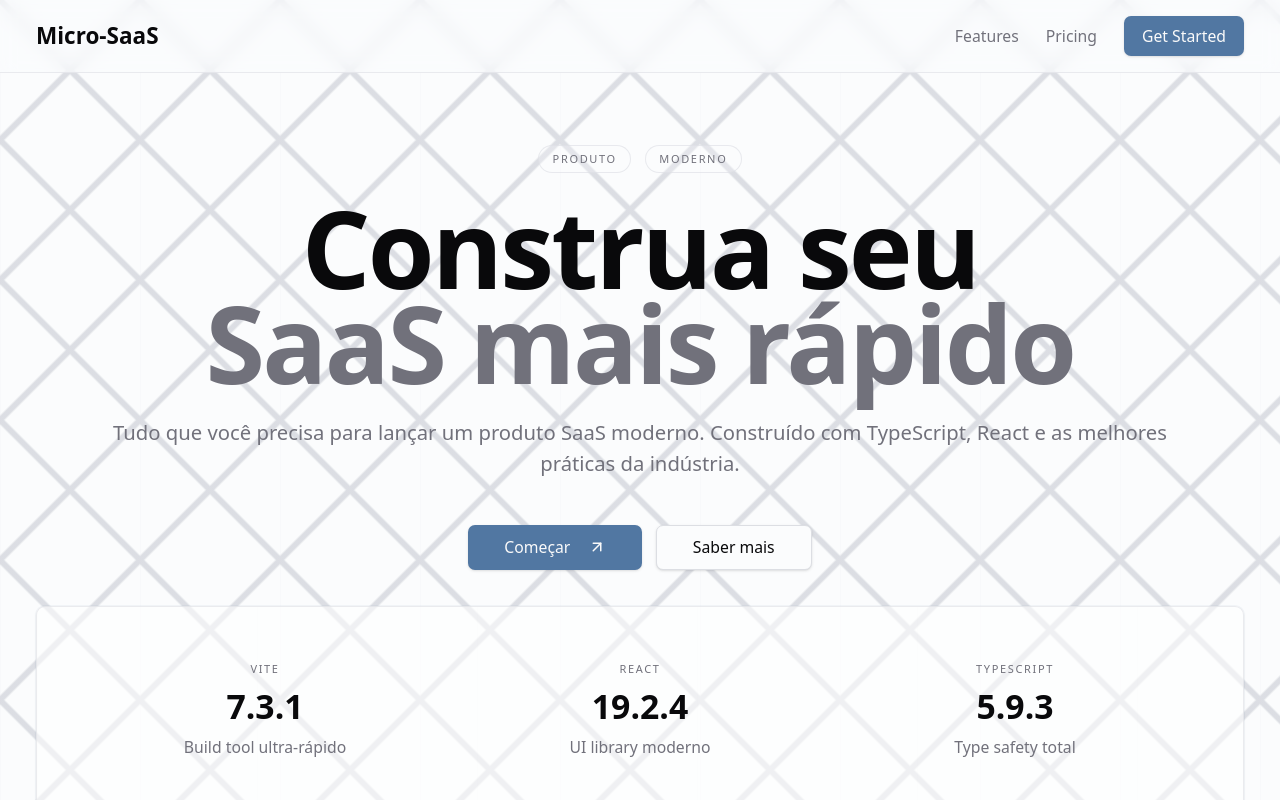
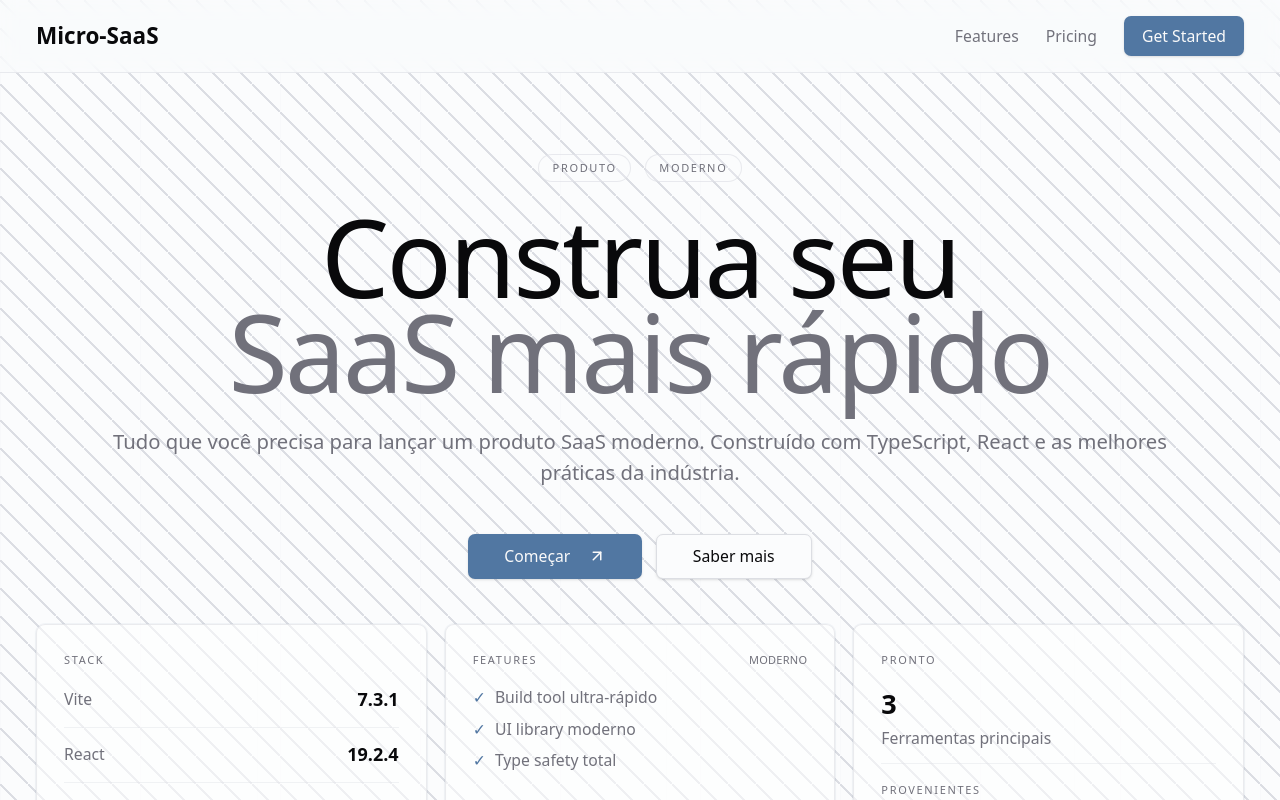
Before and after one commit to alternative-down/landing-page-saas, a React (Vite) app: page / in a window 1280 px wide. Shown: the top 800 px of the page. Built offline with nearby package versions, Linux system fonts and the light colour scheme.

Commit message:
fix: correct diagonal line pattern and apply refactored App.tsx

```diff
--- a/src/App.tsx
+++ b/src/App.tsx
@@ -45,20 +45,26 @@ function App() {
 
       <main className="flex-1">
         {/* Hero */}
-        <section className="relative overflow-hidden pt-12 pb-12 sm:pt-16 sm:pb-16">
+        <section className="relative overflow-hidden pb-4 pt-2 sm:pb-6">
           <Container>
             <div className="pointer-events-none absolute inset-0 opacity-70">
               <div className="absolute inset-0 bg-[linear-gradient(to_right,theme(colors.border)_1px,transparent_1px)] bg-[size:140px_140px] opacity-10" />
               <div className="absolute inset-0 bg-[radial-gradient(circle_at_18%_10%,theme(colors.primary)/10,transparent_62%),radial-gradient(circle_at_82%_52%,theme(colors.chart-2)/8,transparent_68%)]" />
             </div>
 
-            <div className="relative space-y-8">
-              <div className="text-center space-y-6 max-w-5xl mx-auto">
+            <div className="relative py-12 sm:py-14 lg:py-16">
+              <div className="grid gap-10 lg:grid-cols-12 lg:items-start">
+                <div className="lg:col-span-12">
+                  <div className="hidden sm:flex sm:justify-center">
                     <SplitKicker left="Produto" right="Moderno" />
+                  </div>
 
-                <h1 className="text-balance text-6xl sm:text-7xl lg:text-8xl font-bold leading-[0.88] tracking-tight">
+                  <div className="mt-6 space-y-6 text-center">
+                    <h1 className="text-balance text-6xl leading-[0.88] tracking-tight sm:text-7xl lg:text-8xl">
                       Construa seu<br/>
-                  <span className="text-muted-foreground">SaaS mais rápido</span>
+                      <span className="block text-muted-foreground">
+                        SaaS mais rápido
+                      </span>
                     </h1>
 
                     <p className="mx-auto max-w-[92ch] text-pretty text-base text-muted-foreground sm:text-lg">
@@ -74,25 +80,73 @@ function App() {
                       </Button>
                     </div>
                   </div>
+                </div>
+              </div>
 
               {/* Featured showcase */}
-              <Panel tone="portfolio" className="p-8 sm:p-12">
-                <div className="grid gap-6 sm:grid-cols-2 lg:grid-cols-3">
+              <div className="mt-10 flex flex-col gap-4 lg:flex-row lg:items-stretch">
+                <Panel tone="portfolio" className="p-5 sm:p-6 lg:w-1/3 flex flex-col">
+                  <div className="space-y-4 flex-1 flex flex-col">
+                    <p className="text-[11px] font-medium uppercase tracking-[0.15em] text-muted-foreground">
+                      Stack
+                    </p>
+                    <div className="space-y-3 flex-1">
                       {[
-                    { label: 'Vite', value: '7.3.1', desc: 'Build tool ultra-rápido' },
-                    { label: 'React', value: '19.2.4', desc: 'UI library moderno' },
-                    { label: 'TypeScript', value: '5.9.3', desc: 'Type safety total' }
+                        { label: 'Vite', value: '7.3.1' },
+                        { label: 'React', value: '19.2.4' },
+                        { label: 'TypeScript', value: '5.9.3' }
                       ].map((item) => (
-                    <div key={item.label} className="space-y-2 text-center">
-                      <p className="text-[11px] font-medium uppercase tracking-[0.15em] text-muted-foreground">
-                        {item.label}
-                      </p>
-                      <p className="text-3xl font-bold">{item.value}</p>
-                      <p className="text-sm text-muted-foreground">{item.desc}</p>
+                        <div key={item.label} className="flex items-center justify-between gap-4 pb-3 border-b border-border/40 last:border-b-0 last:pb-0">
+                          <span className="text-sm text-muted-foreground">{item.label}</span>
+                          <span className="font-semibold">{item.value}</span>
                         </div>
                       ))}
                     </div>
+                  </div>
                 </Panel>
+
+                <Panel tone="portfolio" className="p-5 sm:p-6 lg:w-1/3 flex flex-col">
+                  <div className="space-y-4 flex-1 flex flex-col">
+                    <div className="flex items-center justify-between gap-4">
+                      <p className="text-[11px] font-medium uppercase tracking-[0.15em] text-muted-foreground">
+                        Features
+                      </p>
+                      <p className="text-[11px] uppercase tracking-wide text-muted-foreground">
+                        Moderno
+                      </p>
+                    </div>
+                    <div className="space-y-2 flex-1">
+                      {[
+                        'Build tool ultra-rápido',
+                        'UI library moderno',
+                        'Type safety total'
+                      ].map((feature) => (
+                        <div key={feature} className="flex items-start gap-2 text-sm">
+                          <span className="text-primary">✓</span>
+                          <span className="text-muted-foreground">{feature}</span>
+                        </div>
+                      ))}
+                    </div>
+                  </div>
+                </Panel>
+
+                <Panel tone="portfolio" className="p-5 sm:p-6 lg:w-1/3 flex flex-col">
+                  <div className="space-y-4 flex-1 flex flex-col">
+                    <p className="text-[11px] font-medium uppercase tracking-[0.15em] text-muted-foreground">
+                      Pronto
+                    </p>
+                    <div className="space-y-3 flex-1 flex flex-col justify-center">
+                      <div className="space-y-1">
+                        <p className="text-2xl font-bold">3</p>
+                        <p className="text-sm text-muted-foreground">Ferramentas principais</p>
+                      </div>
+                      <div className="pt-2 border-t border-border/40">
+                        <p className="text-[11px] uppercase tracking-[0.15em] text-muted-foreground mt-2">Provenientes</p>
+                      </div>
+                    </div>
+                  </div>
+                </Panel>
+              </div>
             </div>
           </Container>
         </section>
@@ -129,7 +183,7 @@ function App() {
                       <h3 className="font-semibold mb-2 text-base">
                         {feature.title}
                       </h3>
-                      <p className="text-sm text-muted-foreground">
+                      <p className="text-sm text-muted-foreground flex-1">
                         {feature.desc}
                       </p>
                     </Panel>
@@ -141,7 +195,7 @@ function App() {
         </section>
 
         {/* Spotlight - Tech Stack */}
-        <section className="py-6 sm:py-8">
+        <section className="pt-2 pb-6 sm:pt-3 sm:pb-8">
           <Container>
             <div className="space-y-6">
               <SectionTitle>
@@ -173,10 +227,10 @@ function App() {
                 ].map((tech) => (
                   <Panel key={tech.name} tone="community" className="p-6 flex flex-col">
                     <div className="flex items-start justify-between gap-4 mb-3">
-                      <h3 className="font-semibold text-base">{tech.name}</h3>
+                      <h3 className="font-semibold text-base flex-1">{tech.name}</h3>
                       <StatusChip status={tech.status as any} />
                     </div>
-                    <p className="text-sm text-muted-foreground">{tech.desc}</p>
+                    <p className="text-sm text-muted-foreground flex-1">{tech.desc}</p>
                   </Panel>
                 ))}
               </div>
--- a/src/index.css
+++ b/src/index.css
@@ -131,11 +131,14 @@
 
     body {
         @apply bg-background text-foreground;
-        background-image:
-            linear-gradient(45deg, transparent 48%, var(--border) 49%, var(--border) 51%, transparent 52%),
-            linear-gradient(-45deg, transparent 48%, var(--border) 49%, var(--border) 51%, transparent 52%);
-        background-size: 140px 140px;
-        background-position: 0 0, 70px 70px;
+        background-image: linear-gradient(
+            45deg,
+            transparent calc(50% - 1px),
+            var(--border) calc(50% - 1px),
+            var(--border) calc(50% + 1px),
+            transparent calc(50% + 1px)
+        );
+        background-size: 28px 28px;
         background-repeat: repeat;
     }
 }
```
Lines whose indentation alone changed are shown as unchanged.
